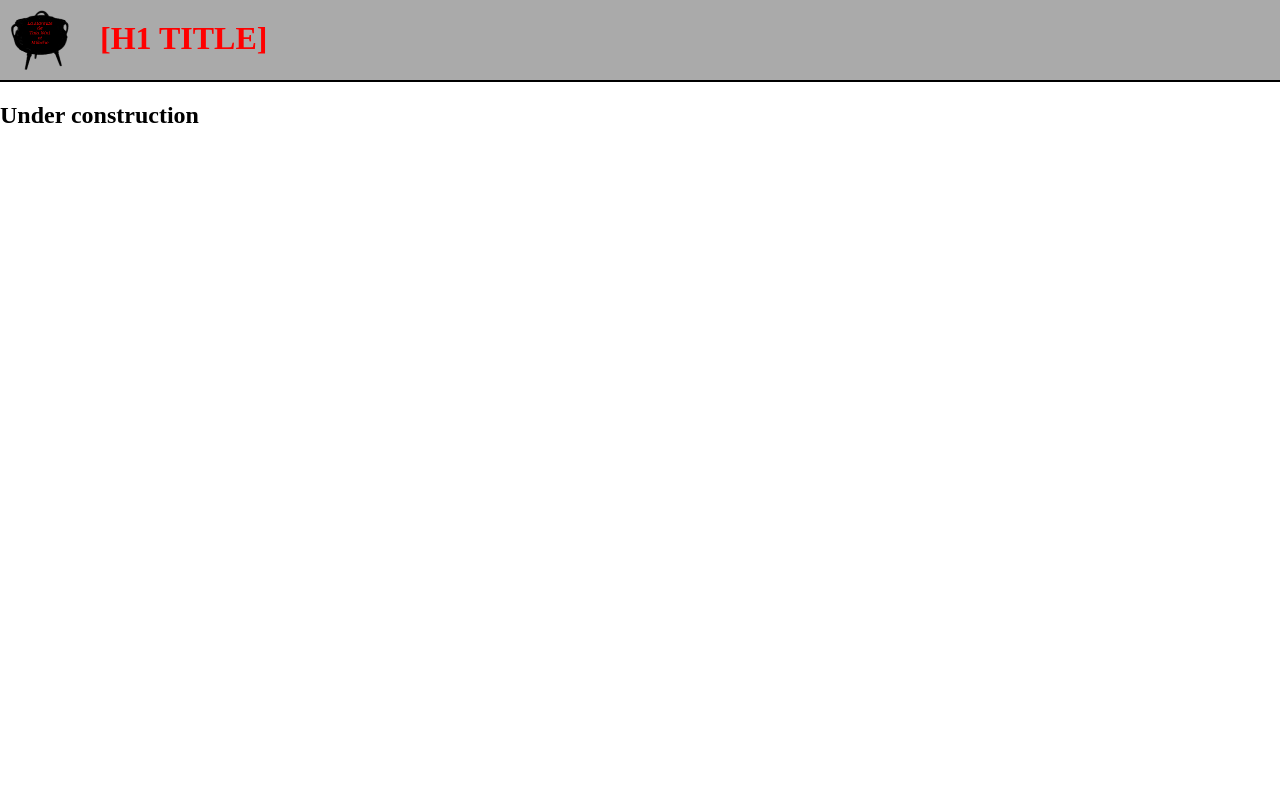
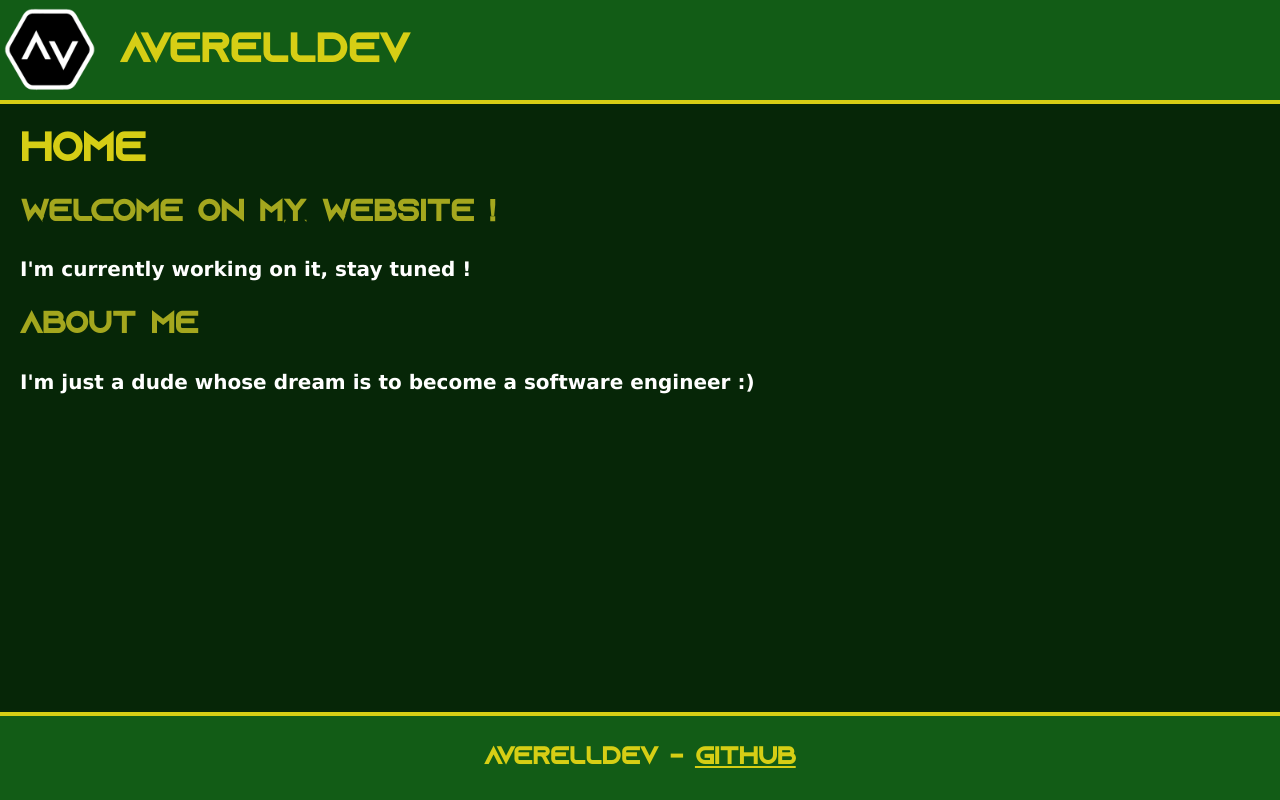
Before and after one commit to AverellDev/AverellDev.github.io, a plain HTML site: page home/index.html in a window 1280 px wide. Drawn offline with Linux system fonts and the light colour scheme.

Commit message:
Site's first base
Testing updating my website

```diff
--- /dev/null
+++ b/_css/globalstyle.css
@@ -0,0 +1,121 @@
+:root {
+  /* Définition des variables pour uniformiser le style des pages et faciliter les éventuelles modifications*/
+    --color-text-1: #d6ce15;
+    --color-text-2: #a4a71e;
+    --color-text-3: #ffffff;
+    --color-text-highlight: #e6de35;
+    --color-background-1: #062607;
+    --color-background-2: #125c16;
+    --color-div-border: #d6ce15;
+}
+
+/* POLICES */
+
+@font-face {
+    font-family: police1;
+    src: url("../_assets/fonts/font-azonix.otf");
+}
+/* GLOBAL */
+
+body {
+    background-color : var(--color-background-1);
+    margin: 0;
+    padding: 0;
+    box-sizing: border-box;
+}
+
+h1 {
+    color: var(--color-text-1);
+    font-family: police1;
+}
+
+h2 {
+    color: var(--color-text-2);
+    font-family: police1;
+}
+
+h3 {
+    color: var(--color-text-3);
+    font-size: 20px;
+    line-height: 1.6;
+    font-family: Verdana;
+}
+
+/* BARRE DE NAVIGATION (HAUT) */
+
+#barre-nav {
+    display: flex;
+    align-items: center;
+    font-size: 20px;
+    background: var(--color-background-2);
+    border-bottom: 4px solid var(--color-div-border);
+}
+
+#barre-nav-image {
+    margin: 0px;
+}
+#barre-nav-titre {
+    font-size: 40px;
+    font-family: police1;
+    margin-top: 30px;
+    margin-left: 20px;
+    color: var(--color-text-1);
+}
+
+#barre-nav-liste {
+    list-style: none;
+}
+
+.barre-nav-element {
+    display: inline;
+    font-family: police2;
+    font-size: 1.2em;
+    margin: 10px;
+}
+
+a {
+    color: var(--color-text-1);
+}
+
+a:hover {
+    color: var(--color-text-highlight);
+}
+
+
+/* CONTENU (CENTRE) */
+
+#page-contenu {
+    margin: 20px;
+    font-size: 20px;
+}
+
+/* BARRE DE PIED DE PAGE (BAS)*/
+
+#barre-bas {
+    display: flex;
+    border-top: 4px solid var(--color-div-border);
+    justify-content: center;
+    background:var(--color-background-2);
+    align-items: center;
+    position: fixed;
+    bottom:0;
+    width: 100vw;
+    padding-top:10px;
+    padding-bottom:10px;
+}
+
+#barre-bas-scroll { /* Barre du bas spéciale : au lieu d'être fixée en bas de la page, il faut scroller tout en bas pour l'atteindre (utile lorsque le contenu est plus grand que la page) */
+    display: flex;
+    border-top: 4px solid var(--color-div-border);
+    justify-content: center;
+    background:var(--color-background-2);
+    align-items: center;
+    margin: 0px;
+    padding-top:10px;
+    padding-bottom:10px;
+
+}
+
+#barre-bas-texte {
+    color: var(--color-text-1);
+}
--- a/home/index.html
+++ b/home/index.html
@@ -3,19 +3,39 @@
 
   <head>
     <meta charset="utf-8">
-    <title>Accueil - La marmite à Tata Nini et Miloche</title>
-    <link href="../_global/css/globalstyle.css" rel="stylesheet" type="text/css" />
+    <title>AverellDev - Home</title>
+    <link href="../_css/globalstyle.css" rel="stylesheet" type="text/css" />
   </head>
 
   <body>
-  <div id="barre-titre">
-        <img id="barre-titre-image" src="../_global/res/img/marmite.png" width=60 height=60>
-        <h1 id="barre-titre-texte">[H1 TITLE]</h1>
+	<div id="barre-nav">
+		<img id="barre-nav-image" src="../_assets/img/logo-averelldev.png" width=100 height=100>
+		<h1 id="barre-nav-titre">averelldev</h1>
+	</div>
+
+	<div id="page-contenu">
+		<h1 id="page-contenu-titre">Home</h1>
+        <div class="page-rubrique">
+            <h2 class="page-rubrique-titre">Welcome on my website !</h2>
+            <h3 class="page-rubrique-contenu">I'm currently working on it, stay tuned !</h3>
+        </div>
+        <div class="page-rubrique">
+            <h2 class="page-rubrique-titre">About me</h2>
+            <h3 class="page-rubrique-contenu">I'm just a dude whose dream is to become a software engineer :)</h3>
+        </div>
+	</div>
+
+    <div id="barre-bas">
+        <h2 id="barre-bas-texte">AverellDev - <a href="https://github.com/AverellDev">GitHub</a></h2>
     </div>
 
-    <div id="accueil-contenu1">
-        <h2 id="accueil-contenu1-titre">Under construction</h2>
-    </div>
-  </body>
+</html>
 
-</html>
+<!--<ul id="barre-nav-liste" hidden>
+            <li class="barre-nav-element"><a href="index.html">Accueil</a></li>
+            <li class="barre-nav-element"><a href="bureau.html">Bureau</a></li>
+            <li class="barre-nav-element"><a href="tarifs.html">Tarifs et horaires</a></li>
+            <li class="barre-nav-element"><a href="seances.html">Séances</a></li>
+            <li class="barre-nav-element"><a href="mediatheque.html">Médiathèque</a></li>
+            <li class="barre-nav-element"><a href="contact.html">Nous contacter</a></li>
+        </ul>-->
```
Also changed, not shown: index.html (+1 -1 lines), _assets/fonts/font-azonix.otf (added), _assets/img/logo-averelldev.png (added).
